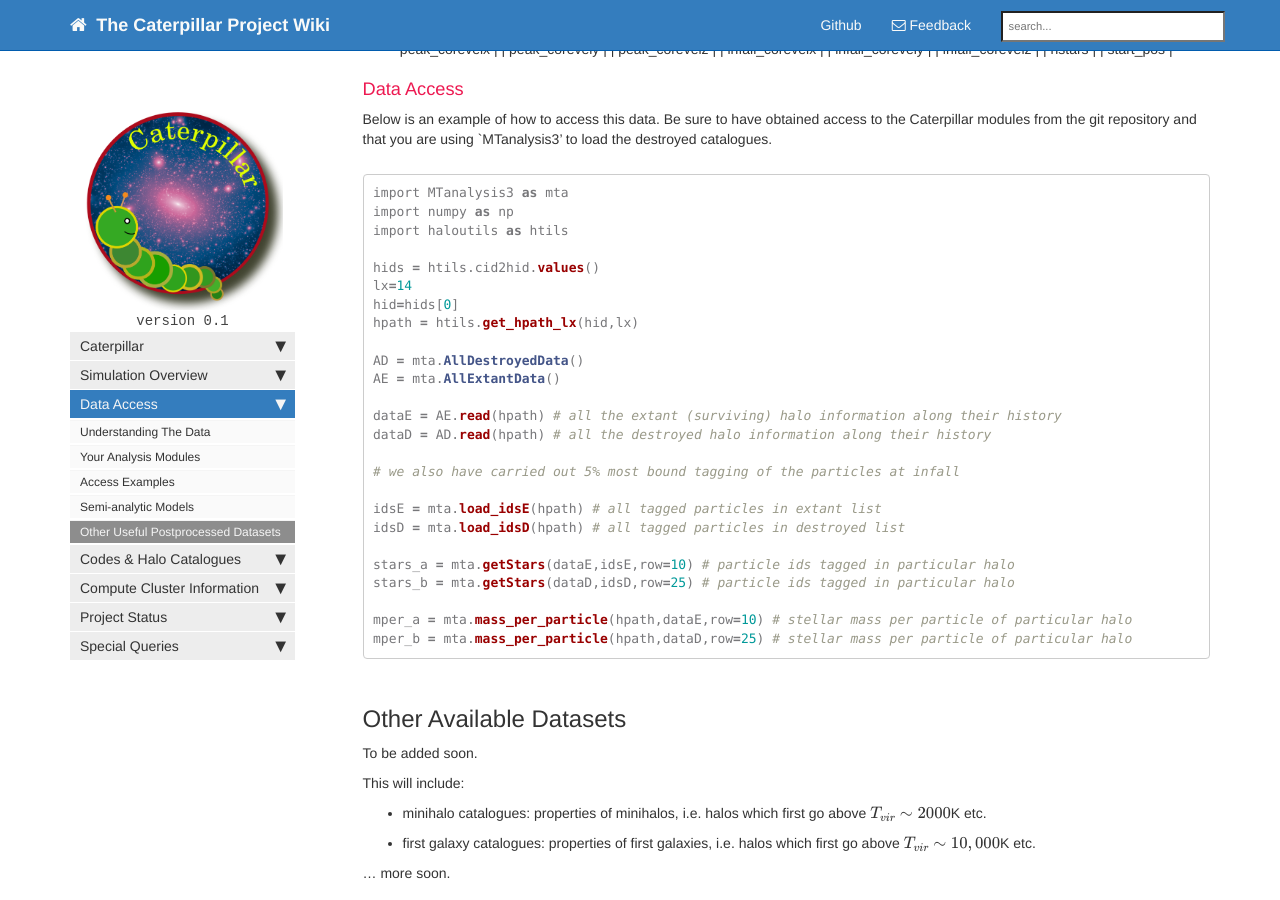
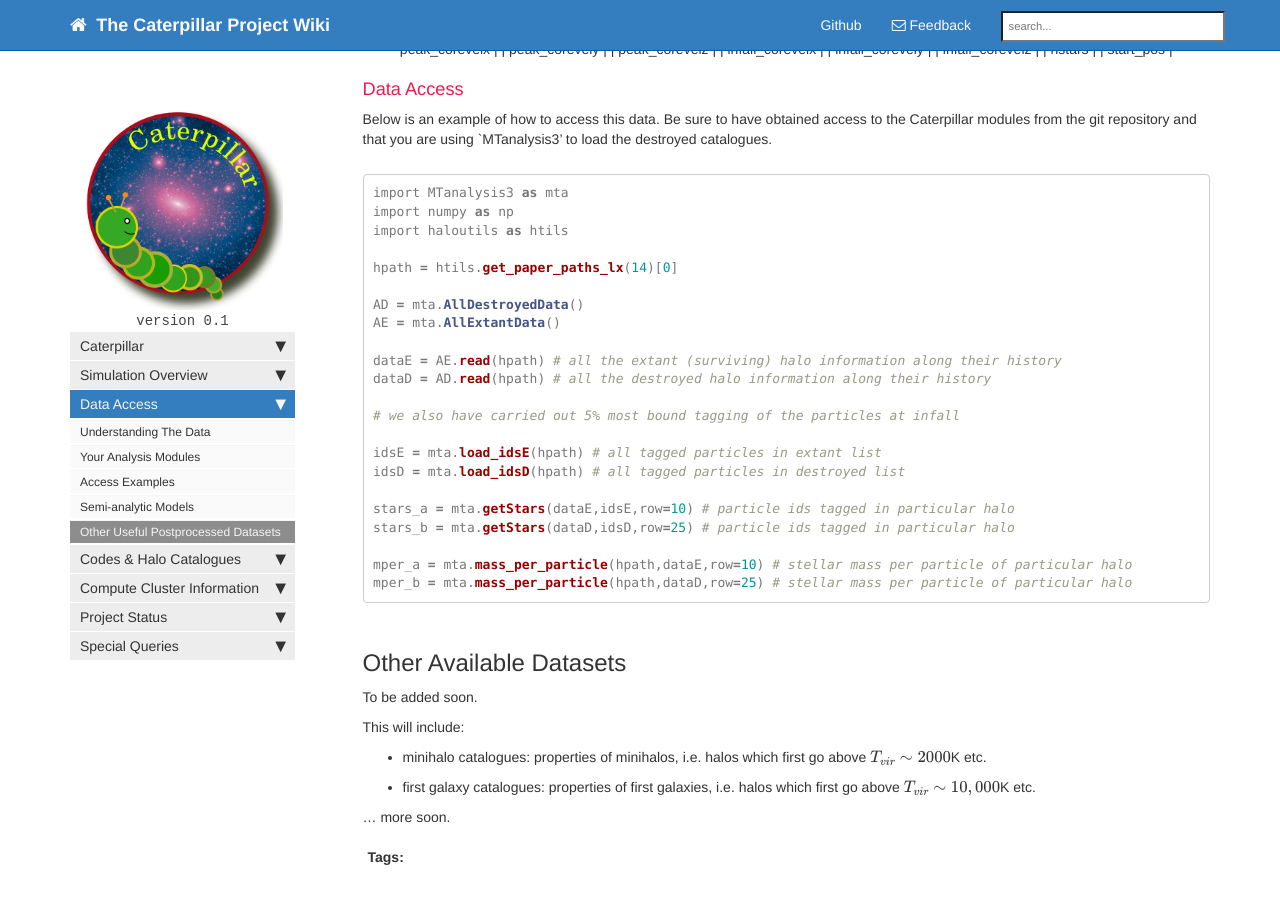
Before and after one commit to caterpillarproject/wiki, a Jekyll site: the page built from doc_datasets.md, in a window 1280 px wide and 900 px high, scrolled down 874 px. Built offline with Jekyll 4.4.1, drawn with Linux system fonts in a browser that asks for light colours; nearby versions of some CDN libraries; library files that are not in the unit come from our copies; Markdown is read by kramdown in place of the engine named in the settings; formulas are drawn with MathJax 3; comment, search, counter and statistics services are not loaded.

Commit message:
updated python script format

```diff
--- a/doc_datasets.md
+++ b/doc_datasets.md
@@ -113,10 +113,7 @@ import MTanalysis3 as mta
 import numpy as np
 import haloutils as htils
 
-hids = htils.cid2hid.values()
-lx=14
-hid=hids[0]
-hpath = htils.get_hpath_lx(hid,lx)
+hpath = htils.get_paper_paths_lx(14)[0]
 
 AD = mta.AllDestroyedData()
 AE = mta.AllExtantData()
```
